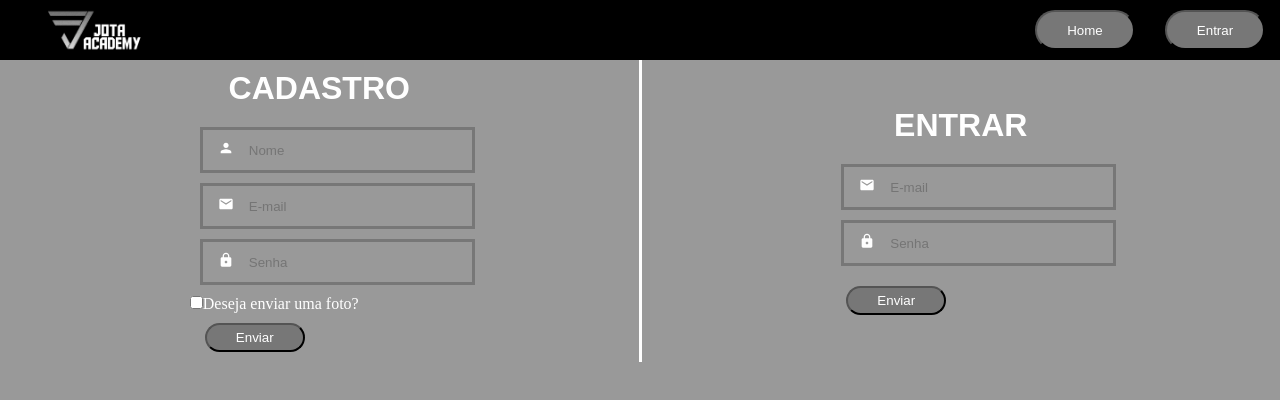
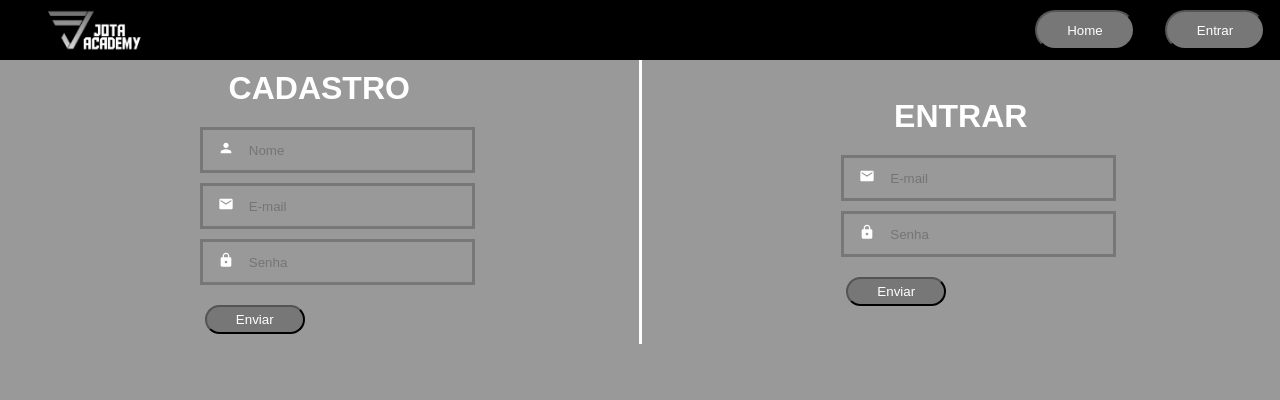
Before and after one commit to jhonesaly/react_platform, a React (Create React App) app in the folder react_platform/: page /login in a window 1280 px wide. Shown: the top 400 px of the page. Built offline with nearby package versions, Linux system fonts and the light colour scheme.

Commit message:
feat: remoção das lógicas de imagem

```diff
--- a/react_platform/src/db/db.json
+++ b/react_platform/src/db/db.json
@@ -15,16 +15,9 @@
     },
     {
       "name": "tester",
-      "email": "test@email.com",
+      "email": "test@mail.com",
       "senha": "123",
       "id": 3
-    },
-    {
-      "name": "tester2",
-      "email": "test2@mail.com",
-      "senha": "123",
-      "image": "5ca20ed5-12b3-491c-9970-db690b8b14bb.jpg",
-      "id": 4
     }
   ]
 }
--- a/react_platform/src/pages/login/index.jsx
+++ b/react_platform/src/pages/login/index.jsx
@@ -18,7 +18,7 @@ const Login = () => {
     const navigate = useNavigate();
     const { handleLogin } = useAuth();
 
-    const { control, handleSubmit, formState: { errors }, register, watch } = useForm({
+    const { control, handleSubmit, formState: { errors } } = useForm({
         reValidateMode: 'onChange',
         mode: 'onChange',
     })
@@ -41,24 +41,17 @@ const Login = () => {
 
     const handleClickEnviarSignin = async (formData) => {
         try{
-            const { namesignin, emailsignin, senhasignin, uploadPhoto, profilePhoto } = formData;
+            const { namesignin, emailsignin, senhasignin } = formData;
             const userData = {
                 name: namesignin,
                 email: emailsignin,
                 senha: senhasignin,
             };
 
-            if (uploadPhoto && profilePhoto) {
-                const formData = new FormData();
-                formData.append('profilePhoto', profilePhoto[0]);
-                userData.image = profilePhoto[0].name;
-            }
-
             const response = await api.post('/users', userData);
 
             if (response.data && response.data.id) {
-                alert('Cadastro realizado com sucesso!');
-                navigate('/');
+                alert('Cadastro realizado com sucesso! Faça o login para entrar na plataforma.');
             } else {
                 alert('Erro ao cadastrar usuário');
             }
@@ -85,28 +78,6 @@ const Login = () => {
                     <Input leftIcon={<MdLock />} placeholder="Senha" name = "senhasignin" control={control}/>
                     {errors.senhasignin && <span>Senha é obrigatória</span>}
 
-                    <div>
-                        <input
-                            type="checkbox"
-                            id="uploadPhoto"
-                            name="uploadPhoto"
-                            {...register('uploadPhoto')}
-                            checked={watch('uploadPhoto')}
-                        />
-                        <label htmlFor="uploadPhoto">Deseja enviar uma foto?</label>
-                    </div>
-
-                    {watch('uploadPhoto') && (
-                        <div>
-                            <input
-                                type="file"
-                                name="profilePhoto"
-                                {...register('profilePhoto')}
-                                accept="image/*"
-                            />
-                        </div>
-                    )}
-
                     <Button title="Enviar" type="submit" />
                 </form>
             </Column>
```
